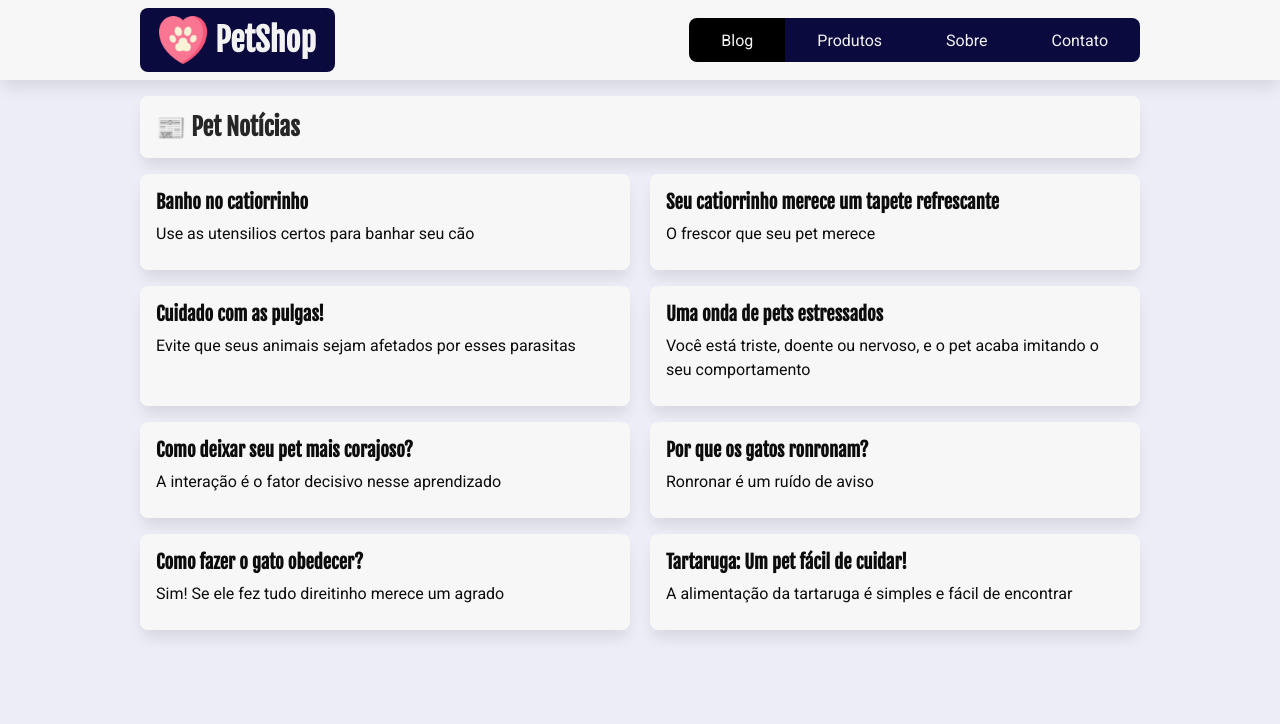
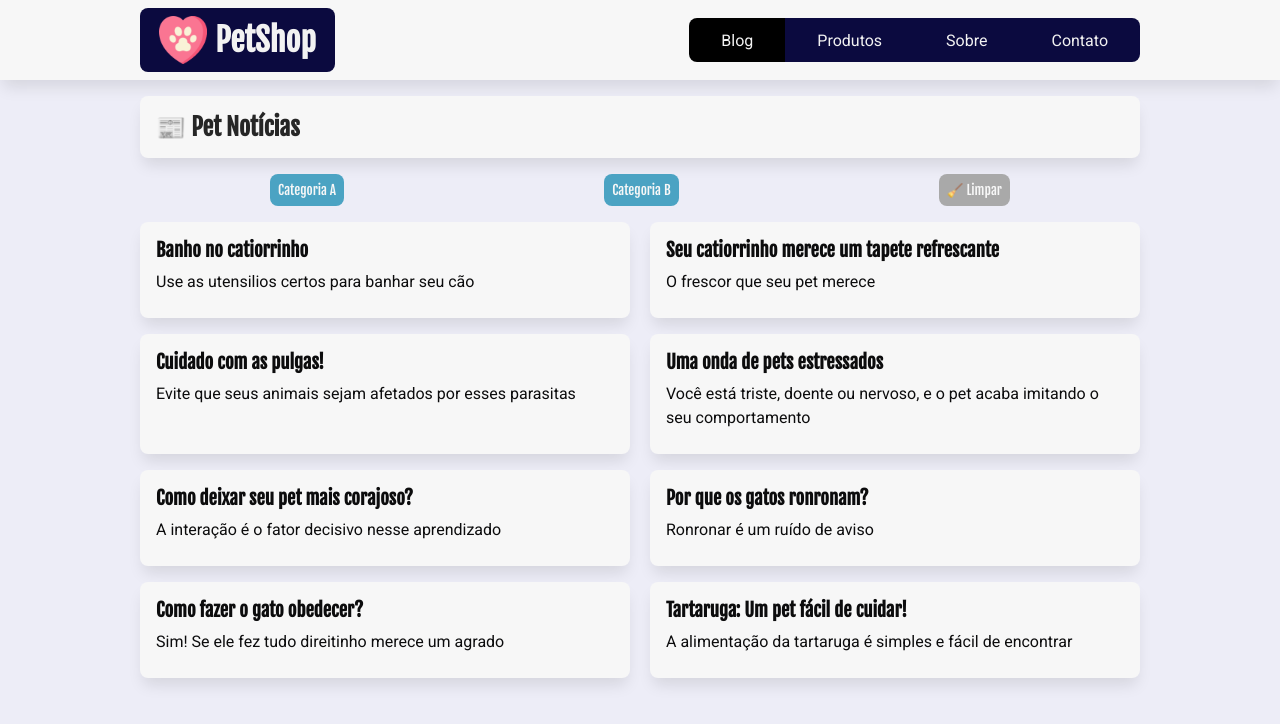
Before and after one commit to gaaviana/petshop, a Next.js app: page / in a window 1280 px wide. Shown: the top 724 px of the page. Built offline with nearby package versions, Linux system fonts and the light colour scheme; data requests are answered from the project's data file.

Commit message:
cria componente com estilos

```diff
--- /dev/null
+++ b/src/components/FiltroCategorias.module.css
@@ -0,0 +1,38 @@
+.categorias {
+  display: flex;
+  justify-content: space-around;
+  align-items: center;
+  margin: 1rem 0;
+  flex-wrap: wrap;
+
+  button {
+    /* font-size: 0.9rem; */
+    text-transform: capitalize;
+    border: none;
+    text-decoration: none;
+    background-color: var(--cor-secundaria-fundo);
+    color: #f7f7f7;
+    padding: 0.5rem;
+    border-radius: var(--borda-arredondada);
+
+    &:hover,
+    &:focus {
+      background-color: var(--cor-secundaria-fundo-hover);
+      cursor: pointer;
+    }
+
+    &.ativo {
+      background-color: var(--cor-primaria-fundo);
+    }
+  }
+
+  .limpar {
+    background-color: darkgray;
+    &:hover {
+      background-color: rgb(249, 115, 143);
+    }
+    &::before {
+      content: "🧹 ";
+    }
+  }
+}
--- /dev/null
+++ b/src/components/FiltroCategorias.tsx
@@ -0,0 +1,11 @@
+import estilos from './FiltroCategorias.module.css'
+
+export default function FiltroCategorias() {
+  return (
+    <div className={estilos.categorias}>
+      <button>Categoria A</button>
+      <button>Categoria B</button>
+      <button className={estilos.limpar}>Limpar</button>
+    </div>
+  )
+}
--- a/src/components/ListaPosts.tsx
+++ b/src/components/ListaPosts.tsx
@@ -2,6 +2,7 @@
 import { Post } from "@/types/Post";
 import estilos from "./ListaPosts.module.css";
 import Link from "next/link";
+import FiltroCategorias from "./FiltroCategorias";
 
 /* Configurando um tipo para este componente e,
 neste tipo, definimos a prop posts relacionando ela ao tipo
@@ -12,6 +13,8 @@ type ListaPostsProps = {
 
 export default function ListaPosts({ posts }: ListaPostsProps) {
   return (
+    <>
+    <FiltroCategorias/>
       <div className={estilos.posts}>
         {posts.map(({ id, titulo, subtitulo }) => (
           <article key={id}>
@@ -22,5 +25,6 @@ export default function ListaPosts({ posts }: ListaPostsProps) {
           </article>
         ))}
       </div>
+    </>
   );
 }
```
Lines whose indentation alone changed are shown as unchanged.
